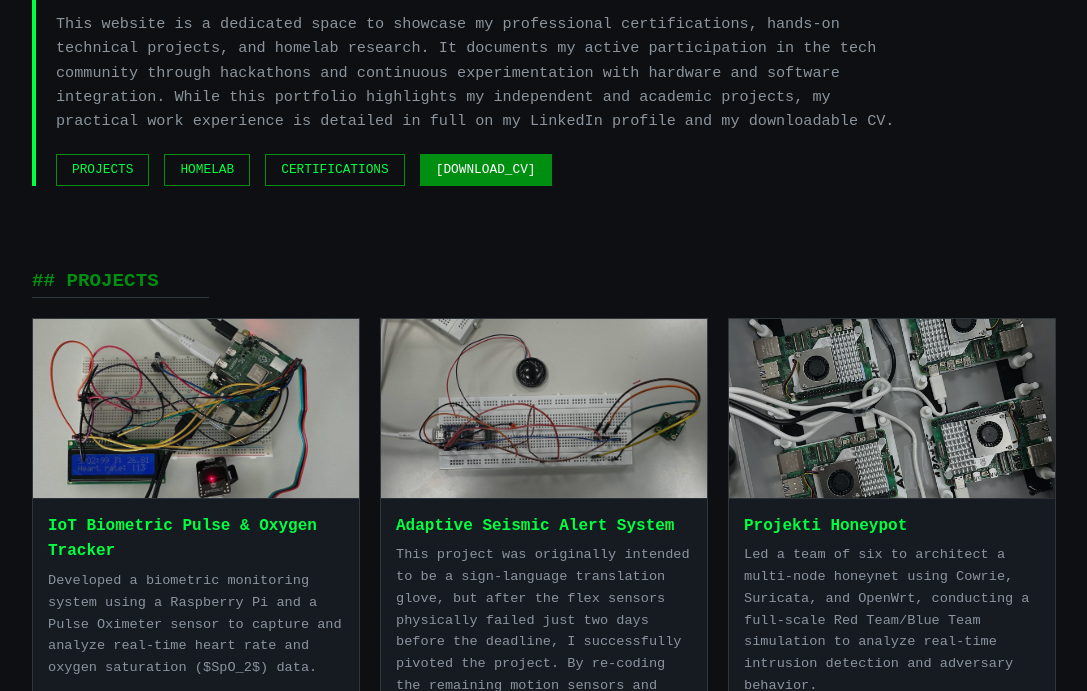
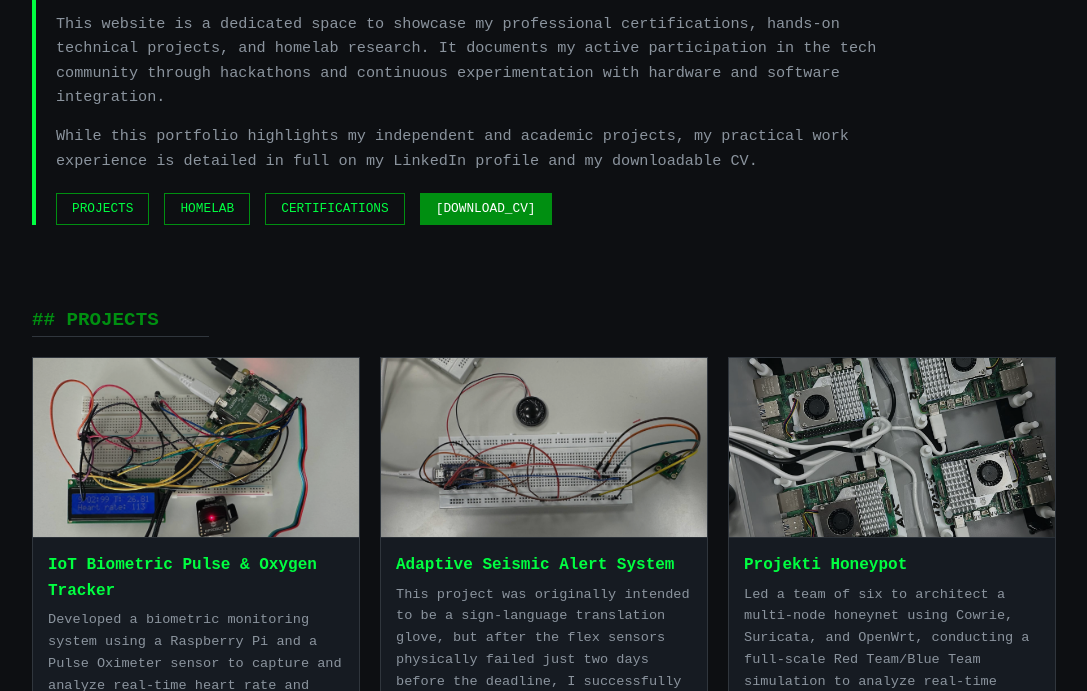
Before and after one commit to eurusfox-24/portfolio, a plain HTML site: page index.html in a window 1280 px wide. Shown: the part 109-800 px from the top of the page, without its empty margins (96-1183 px from the left). Drawn offline with Linux system fonts and the light colour scheme.

Commit message:
Update index.html

```diff
--- a/index.html
+++ b/index.html
@@ -10,7 +10,9 @@
 
     <header>
         <h1>> Min Set Ko | Security Analyst Trainee</h1>
-        <p>This website is a dedicated space to showcase my professional certifications, hands-on technical projects, and homelab research. It documents my active participation in the tech community through hackathons and continuous experimentation with hardware and software integration. While this portfolio highlights my independent and academic projects, my practical work experience is detailed in full on my LinkedIn profile and my downloadable CV.</p>
+        <p>This website is a dedicated space to showcase my professional certifications, hands-on technical projects, and homelab research. It documents my active participation in the tech community through hackathons and continuous experimentation with hardware and software integration. </p>
+        <p>While this portfolio highlights my independent and academic projects, my practical work experience is detailed in full on my LinkedIn profile and my downloadable CV.</p>
+
         <nav>
             <a href="#projects">PROJECTS</a>
             <a href="#homelab">HOMELAB</a>
```
